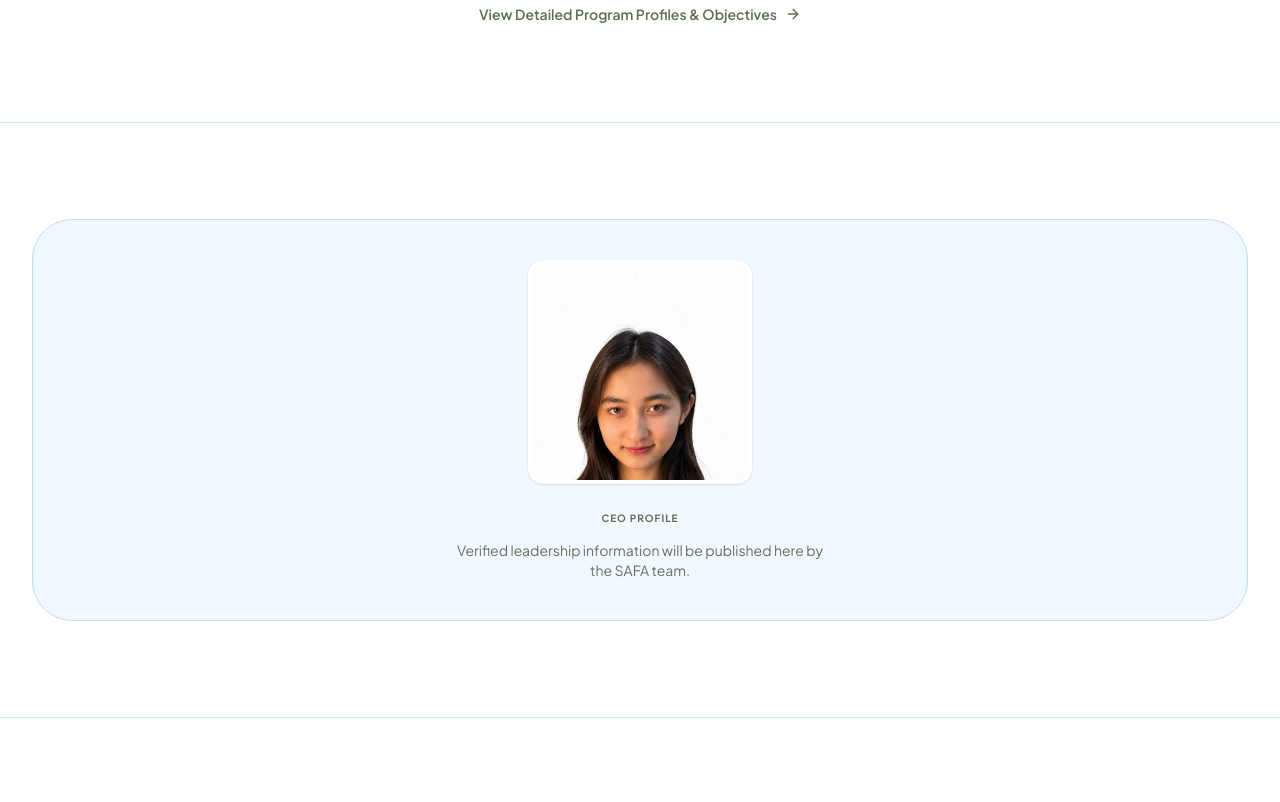
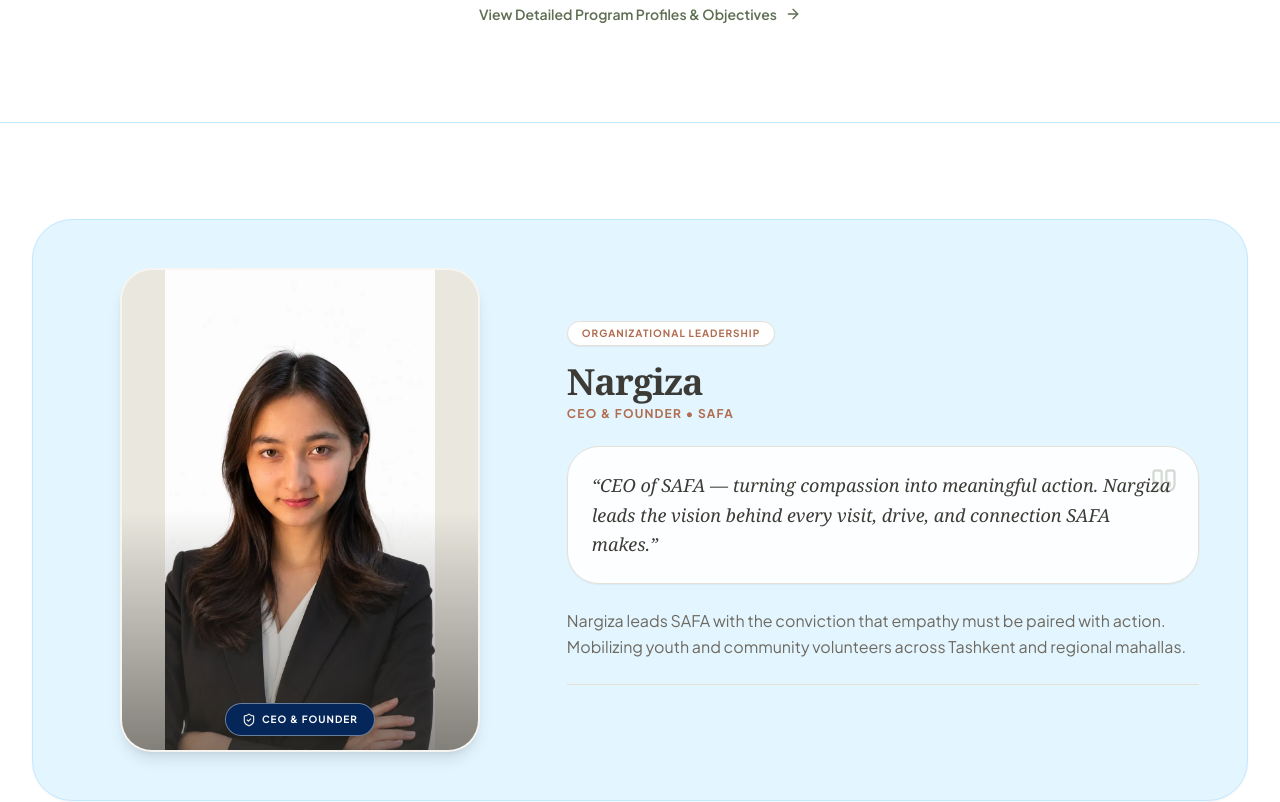
Before and after one commit to Shayxulislam/safa-community, a React (Vite) app: page / in a window 1280 px wide. Shown: the part 2500-3302 px from the top of the page. Built offline with nearby package versions, Linux system fonts and the light colour scheme; a web font is replaced by a local one.

Commit message:
Fix SAFA social preview and CEO profile

```diff
--- a/index.html
+++ b/index.html
@@ -5,14 +5,18 @@
     <meta name="viewport" content="width=device-width, initial-scale=1.0" />
     <title>SAFA — Connecting Hands, Changing Lives</title>
     <meta name="description" content="SAFA is a youth-led community-support and charity platform in Uzbekistan connecting hands to change lives through real action, transparent contributions, and verified impact." />
+    <link rel="canonical" href="https://safa-community.vercel.app/" />
     <meta property="og:title" content="SAFA — Connecting Hands, Changing Lives" />
     <meta property="og:description" content="SAFA is a youth-led community-support and charity platform in Uzbekistan connecting hands to change lives through real action, transparent contributions, and verified impact." />
+    <meta property="og:url" content="https://safa-community.vercel.app/" />
     <meta property="og:type" content="website" />
-    <meta property="og:image" content="/safateam.jpg" />
+    <meta property="og:image" content="https://safa-community.vercel.app/logo.png" />
+    <meta property="og:image:alt" content="SAFA official logo" />
     <meta name="twitter:card" content="summary_large_image" />
     <meta name="twitter:title" content="SAFA — Connecting Hands, Changing Lives" />
     <meta name="twitter:description" content="Community-support initiative turning compassion into meaningful action." />
-    <meta name="twitter:image" content="/safateam.jpg" />
+    <meta name="twitter:image" content="https://safa-community.vercel.app/logo.png" />
+    <meta name="twitter:image:alt" content="SAFA official logo" />
     <link rel="preconnect" href="https://fonts.googleapis.com">
     <link rel="preconnect" href="https://fonts.gstatic.com" crossorigin>
     <link href="https://fonts.googleapis.com/css2?family=Newsreader:ital,opsz,wght@0,6..72,400;0,6..72,500;0,6..72,600;0,6..72,700;1,6..72,400;1,6..72,600&family=Playfair+Display:ital,wght@0,400..800;1,400..800&family=Plus+Jakarta+Sans:wght@400;500;600;700;800&display=swap" rel="stylesheet">
--- a/src/components/home/FounderSection.tsx
+++ b/src/components/home/FounderSection.tsx
@@ -4,40 +4,26 @@
 
 export const FounderSection: React.FC = () => {
   const founder = storage.getFounderProfile();
-
-  if (!founder.name) {
-    return (
-      <section className="py-16 sm:py-24 bg-white border-b border-[#C1E8FF]">
-        <div className="max-w-7xl mx-auto px-4 sm:px-6 lg:px-8">
-          <div className="rounded-[2.5rem] border border-[#BFDBFE] bg-[#C1E8FF]/25 p-8 sm:p-10 text-center">
-            <img
-              src="/ceo.png"
-              alt="SAFA CEO"
-              className="w-40 h-40 sm:w-48 sm:h-48 lg:w-56 lg:h-56 aspect-square rounded-2xl object-cover object-top border-4 border-white shadow-sm mx-auto mb-5"
-            />
-            <span className="text-[10px] font-bold uppercase tracking-widest text-[#5E6E52]">CEO Profile</span>
-            <p className="max-w-sm mx-auto text-sm text-[#6D6A61] mt-3">
-              Verified leadership information will be published here by the SAFA team.
-            </p>
-          </div>
-        </div>
-      </section>
-    );
-  }
+  const founderName = founder.name || 'Nargiza';
+  const founderTitle = founder.title || founder.role || 'CEO & Founder';
+  const founderOrganization = founder.organization || 'SAFA';
+  const founderQuote = founder.quote || 'CEO of SAFA — turning compassion into meaningful action. Nargiza leads the vision behind every visit, drive, and connection SAFA makes.';
+  const founderBiography = founder.biography || founder.bio || 'Nargiza leads SAFA with the conviction that empathy must be paired with action. Mobilizing youth and community volunteers across Tashkent and regional mahallas.';
+  const founderImage = founder.imageUrl || founder.image || '/ceo.png';
 
   return (
     <section className="py-16 sm:py-24 bg-white border-b border-[#C1E8FF] relative">
       <div className="max-w-7xl mx-auto px-4 sm:px-6 lg:px-8">
         <div className="bg-[#C1E8FF]/45 rounded-[2.5rem] border border-[#C1E8FF] shadow-xs overflow-hidden p-6 sm:p-10 lg:p-12">
-          <div className="grid grid-cols-1 lg:grid-cols-12 gap-10 lg:gap-12 items-center">
+          <div className="grid grid-cols-1 lg:grid-cols-12 gap-8 lg:gap-12 items-center">
             {/* Founder Portrait with Natural Sand framing */}
             <div className="lg:col-span-5 flex justify-center">
-              <div className="relative w-full max-w-sm">
-                <div className="relative aspect-[3/4] rounded-[2rem] overflow-hidden shadow-lg border-2 border-white/60 bg-[#EAE7DF]">
+              <div className="relative w-full max-w-[360px]">
+                <div className="relative overflow-hidden rounded-[2rem] shadow-lg border-2 border-white/60 bg-[#EAE7DF]">
                   <img
-                    src={founder.imageUrl || founder.image || '/ceo.png'}
-                    alt={`Portrait of ${founder.name}, ${founder.title || founder.role}`}
-                    className="w-full h-full object-cover object-top"
+                    src={founderImage}
+                    alt={`Portrait of ${founderName}, ${founderTitle}`}
+                    className="block w-full h-auto max-h-[480px] object-contain object-top"
                     referrerPolicy="no-referrer"
                     onError={(e) => {
                       (e.target as HTMLImageElement).src = '/ceo.png';
@@ -46,9 +32,9 @@
                   <div className="absolute inset-0 bg-gradient-to-t from-[#3D3B36]/60 via-transparent to-transparent pointer-events-none" />
                 </div>
                 {/* Official Title Tag */}
-                <div className="absolute -bottom-3 left-1/2 -translate-x-1/2 bg-[#5E6E52] text-white px-4.5 py-1.5 rounded-full text-[10px] font-bold uppercase tracking-widest shadow-md whitespace-nowrap flex items-center gap-1.5 border border-white/40">
+                <div className="absolute bottom-4 left-1/2 -translate-x-1/2 bg-[#052659] text-white px-4 py-2 rounded-full text-[10px] font-bold uppercase tracking-widest shadow-md whitespace-nowrap flex items-center gap-1.5 border border-white/40">
                   <ShieldCheck className="w-3.5 h-3.5 text-[#F1EDE4]" />
-                  <span>Verified Leadership</span>
+                  <span>CEO &amp; Founder</span>
                 </div>
               </div>
             </div>
@@ -60,23 +46,23 @@
               </div>
 
               <h2 className="text-3xl sm:text-4xl font-serif font-bold text-[#3D3B36] tracking-tight mb-1">
-                {founder.name}
+                {founderName}
               </h2>
               <p className="text-xs font-bold text-[#B06D50] uppercase tracking-widest mb-6">
-                {founder.title || founder.role} • {founder.organization}
+                {founderTitle} • {founderOrganization}
               </p>
 
               {/* Founder Quote in Warm Stone Card */}
               <div className="relative p-6 rounded-[2rem] bg-white/90 backdrop-blur-md border border-[#E5E0D5] shadow-xs mb-6">
                 <Quote className="w-7 h-7 text-[#5E6E52]/25 absolute top-5 right-5" />
                 <p className="text-base sm:text-lg font-serif italic text-[#3D3B36] leading-relaxed relative z-10">
-                  "{founder.quote}"
+                  “{founderQuote}”
                 </p>
               </div>
 
               {/* Approved Biography */}
               <p className="text-sm sm:text-base text-[#6D6A61] leading-relaxed mb-6">
-                {founder.biography || founder.bio}
+                {founderBiography}
               </p>
 
               {/* Direct Leadership Links */}
```
Also changed, not shown: 1 other file (tests, documents, lock files or other folders).
